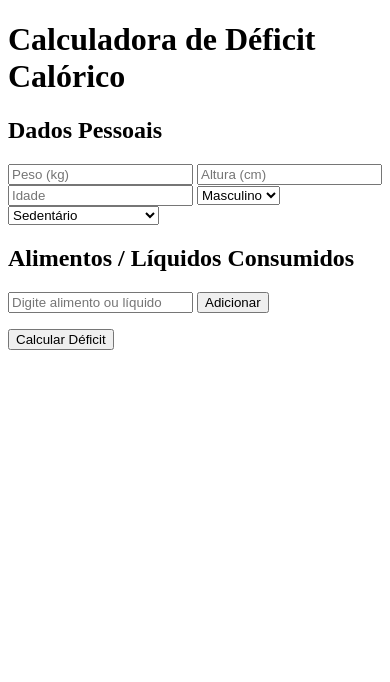
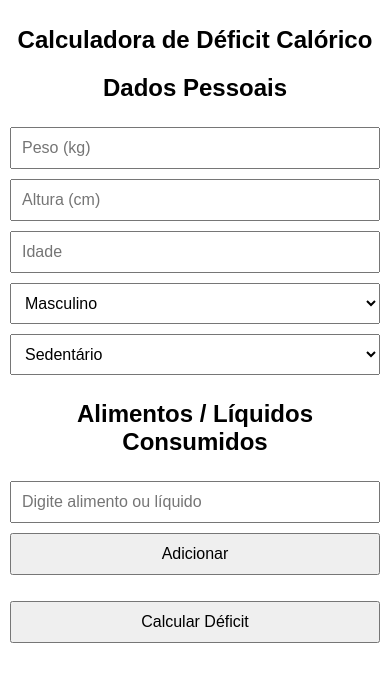
Before and after one commit to Efraimde/calorie-app, a website: page public/index.html in a window 390 px wide. Drawn offline with Linux system fonts and the light colour scheme.

Commit message:
Atualização completa: layout responsivo, múltiplos alimentos e líquidos, TDEE e déficit calórico

```diff
--- a/public/index.html
+++ b/public/index.html
@@ -2,7 +2,56 @@
 <html lang="pt-BR">
 <head>
   <meta charset="UTF-8">
+  <meta name="viewport" content="width=device-width, initial-scale=1.0">
   <title>Calculadora de Déficit Calórico</title>
+  <style>
+    body {
+      font-family: Arial, sans-serif;
+      max-width: 600px;
+      margin: 0 auto;
+      padding: 20px;
+    }
+
+    h1, h2 {
+      text-align: center;
+    }
+
+    input, select, button {
+      width: 100%;
+      padding: 10px;
+      margin: 5px 0;
+      box-sizing: border-box;
+      font-size: 1em;
+    }
+
+    button {
+      cursor: pointer;
+    }
+
+    ul {
+      list-style: none;
+      padding-left: 0;
+    }
+
+    li {
+      padding: 5px 0;
+    }
+
+    #resultado {
+      margin-top: 20px;
+      white-space: pre-line;
+      font-weight: bold;
+    }
+
+    @media (max-width: 400px) {
+      body {
+        padding: 10px;
+      }
+      h1 {
+        font-size: 1.5em;
+      }
+    }
+  </style>
 </head>
 <body>
   <h1>Calculadora de Déficit Calórico</h1>
--- a/public/script.js
+++ b/public/script.js
@@ -38,7 +38,6 @@ async function calcularDeficit() {
   const nivelAtividade = document.getElementById('nivelAtividade').value;
 
   if (!peso || !altura || !idade) return alert('Preencha todos os campos!');
-
   if (listaAlimentos.length === 0) return alert('Adicione pelo menos um alimento ou líquido.');
 
   // Somar calorias de todos os alimentos
@@ -55,9 +54,11 @@ async function calcularDeficit() {
     const deficitData = await deficitRes.json();
     if (deficitData.error) return alert('Erro: ' + deficitData.error);
 
+    // Mostrar resultados completos
     document.getElementById('resultado').textContent =
       `Calorias totais consumidas: ${caloriasConsumidas} kcal\n` +
       `Seu TDEE (gasto diário) é ${deficitData.tdee} kcal\n` +
+      `Para manter seu peso, você precisa consumir aproximadamente ${deficitData.tdee} kcal por dia.\n` +
       `Déficit calórico: ${deficitData.deficit} kcal`;
   } catch (err) {
     alert('Erro ao calcular déficit: ' + err.message);
```
